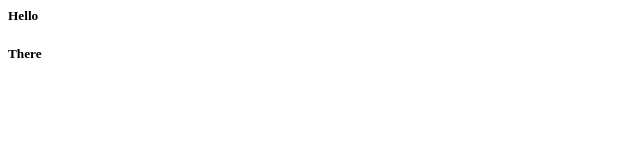
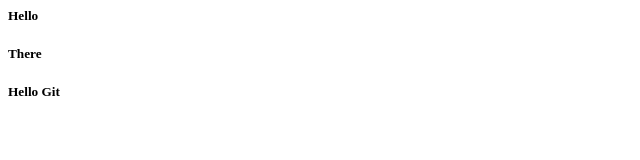
Before and after one commit to Pratham-50/github-workshop, a plain HTML site: page index.html in a window 1280 px wide. Shown: the full height of the page, 0-640 px from the left. Drawn offline with Linux system fonts and the light colour scheme.

Commit message:
Added hello git

```diff
--- a/index.html
+++ b/index.html
@@ -1,2 +1,3 @@
 <h5>Hello</h5>
 <h5>There</h5>
+<h5>Hello Git</h5>
```
